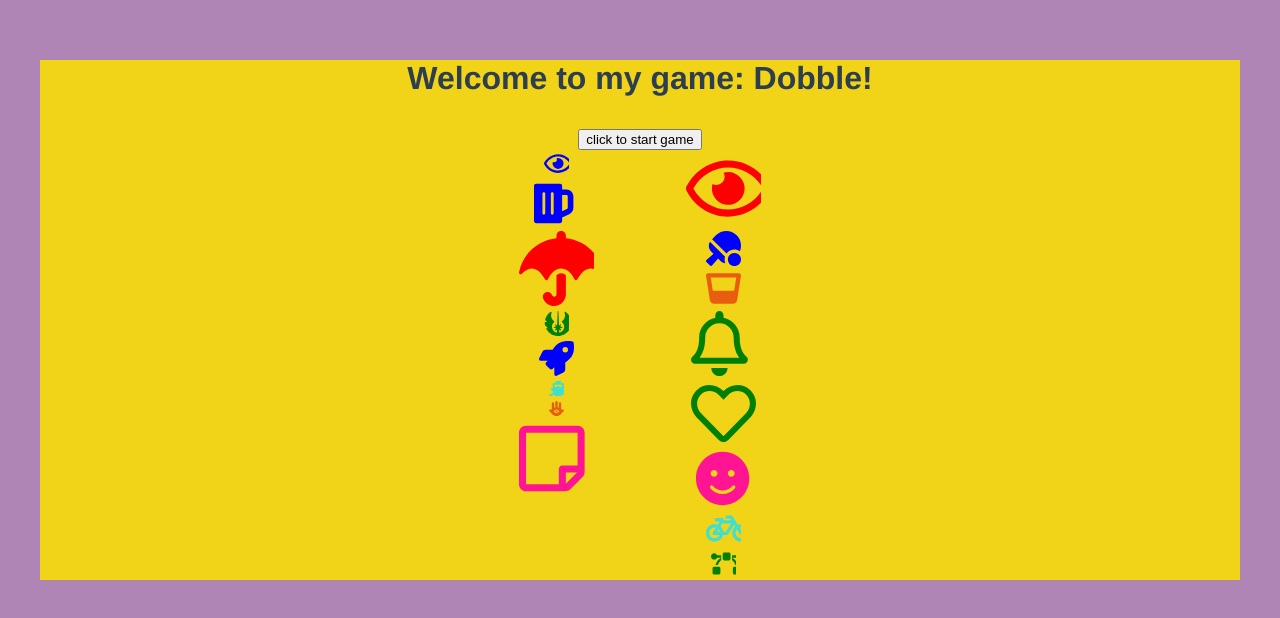
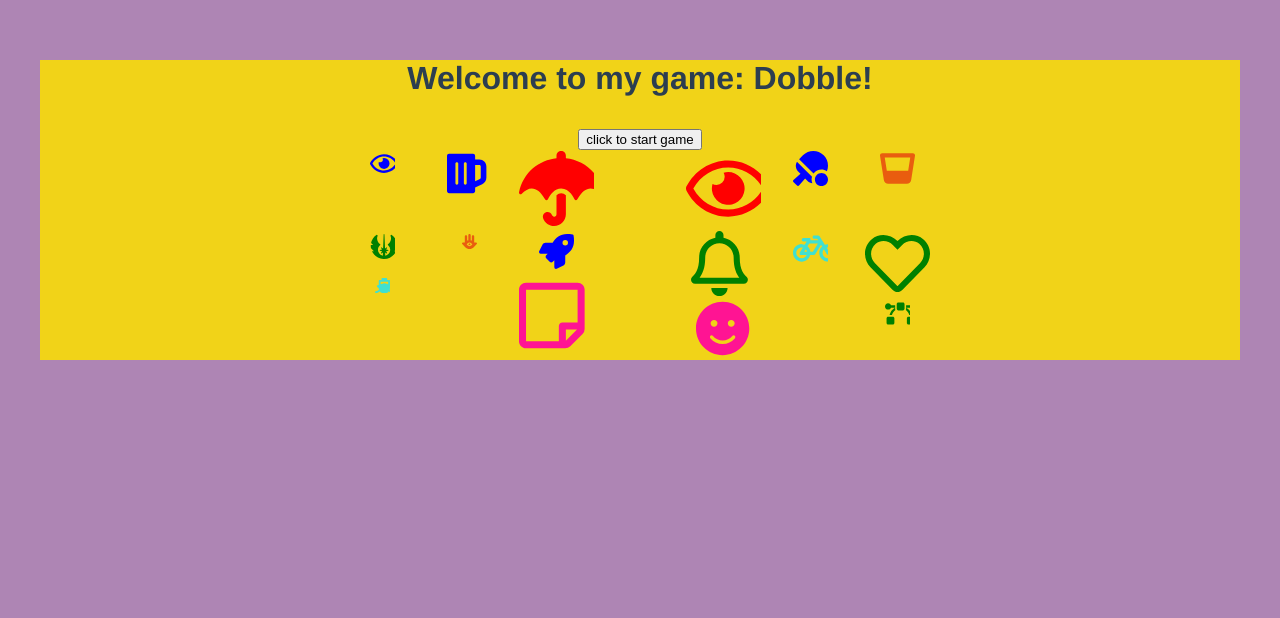
Before and after one commit to sheez44/dobble, a Vue app: page / in a window 1280 px wide. Shown: the top 618 px of the page. Built offline with nearby package versions, Linux system fonts and the light colour scheme.

Commit message:
Add grid area to icon list

```diff
--- a/src/components/Card.vue
+++ b/src/components/Card.vue
@@ -30,31 +30,44 @@ export default {
 }
 </script>
 
-<!-- Add "scoped" attribute to limit CSS to this component only -->
-<style scoped>
-h3 {
-  margin: 40px 0 0;
+<style scoped lang="scss">
+ul {
+  display: grid;
+  grid-template-columns: 1fr 1fr 1fr;
+  grid-template-rows: auto;
+  grid-template-areas: // Dev note: is it possible to randomize the grid area? (or at least the placement of the "."")
+    "icon-1 icon-2 icon-3"
+    "icon-4 icon-7 icon-5"
+    "icon-6 . icon-8";
 }
 
-li button:not(:disabled):hover {
+@for $i from 1 through 8 {
+  li:nth-child(#{$i}) {
+    grid-area: icon-#{$i}
+  }
+}
+
+button {
+    background-color: transparent;
+    appearance: none;
+    border: none;
+    outline: none;
+
+    &:not(:disabled):hover {
       transform: scale(1.3);
       cursor: pointer
     }
-
-li button,
-li button:focus
-li button:active {
+    &:focus
+    &:active {
       background-color: transparent;
       appearance: none;
       border: none;
       outline: none;
     }
 
-li button:disabled {
-  background-color: none;
+    &:disabled {
+      transform: none;
+    }
   }
 
-li button:disabled:hover {
-  transform: none;
-}
 </style>
```
Lines whose indentation alone changed are shown as unchanged.
